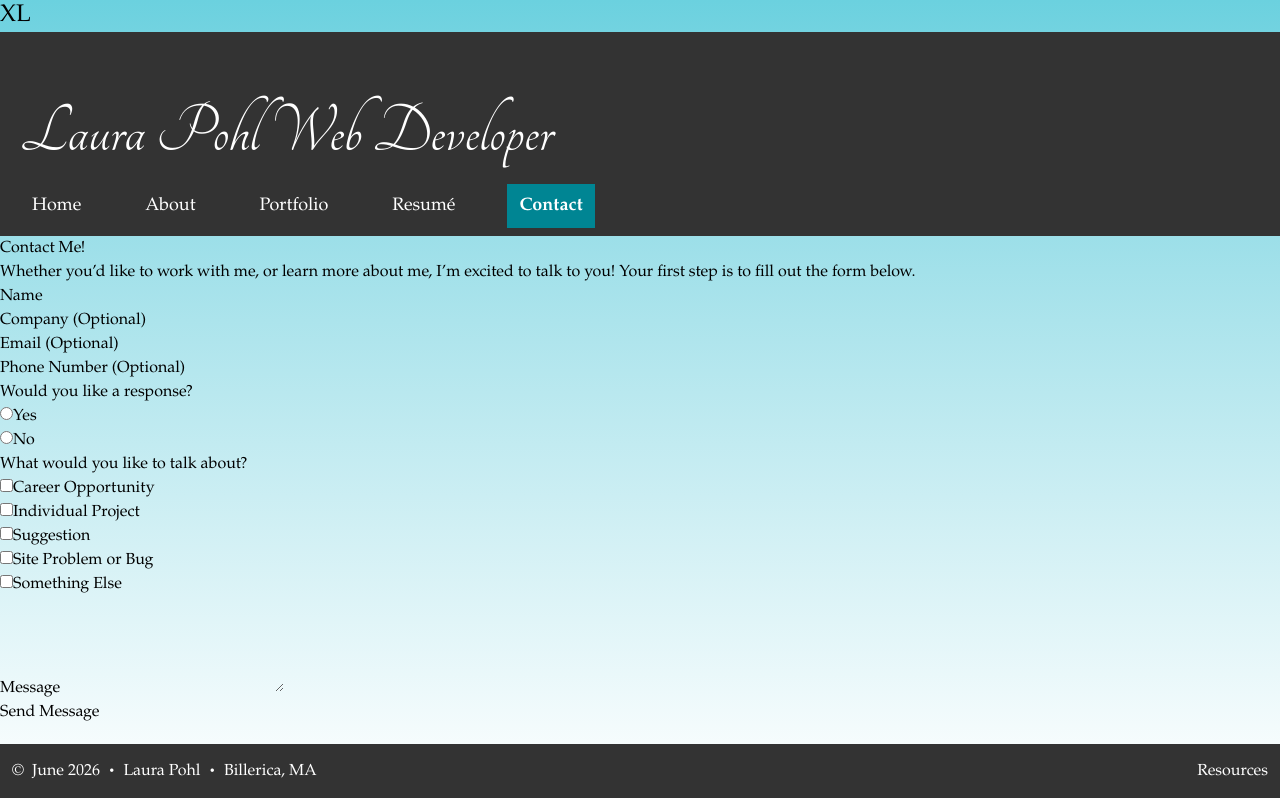
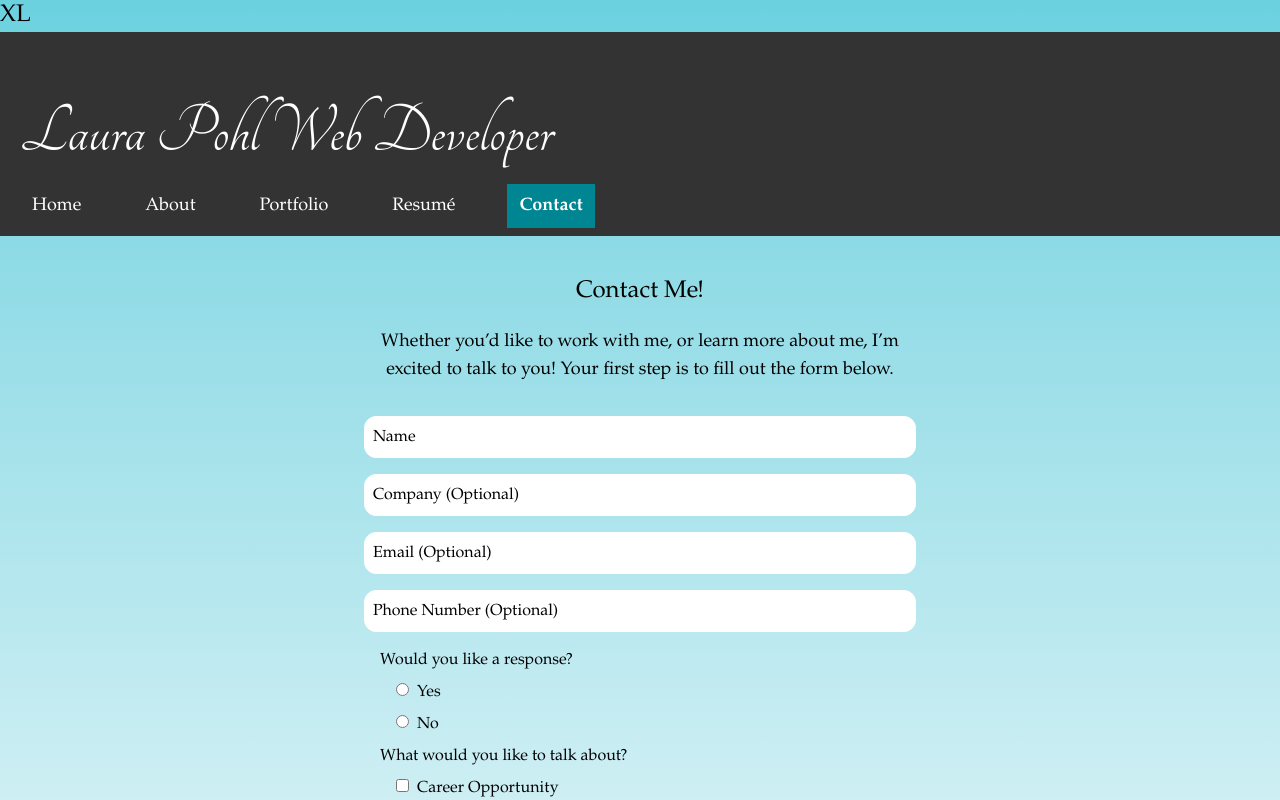
Before and after one commit to irishmaiden18/portfolio-2026, a React (Vite) app: page /contact in a window 1280 px wide. Shown: the top 800 px of the page. Built offline with nearby package versions, Linux system fonts and the light colour scheme.

Commit message:
adds contact page formatting

```diff
--- a/src/components/Contact.jsx
+++ b/src/components/Contact.jsx
@@ -119,53 +119,64 @@ const Contact = () => {
 
   return (
     <>
+      <div className="container mx-auto flex flex-col items-center">
+
+        <h2 className="text-center text-2xl mt-10 mb-2">Contact Me!</h2>
+
+        <div className="flex flex-col items-center gap-4 w-full max-w-xl p-3">
+
+          <p className="text-lg text-center px-2 pb-4">Whether you’d like to work with me, or learn more about me, I’m excited to talk to you! Your first step is to fill out the form below.</p>
+
+          {/* focus:outline-none turns off tailwind's automatic form formatting so I can change focus border with styling */}
+          <form onSubmit={handleSubmit} className="flex flex-col gap-4 w-full max-w-xl">
             <div>
-        <h2>Contact Me!</h2>
-
-        <p>Whether you’d like to work with me, or learn more about me, I’m excited to talk to you! Your first step is to fill out the form below.</p>
-
-        <form onSubmit={handleSubmit}>
-          <div>
-            <label>Name</label>
               <input
                 type="text"
                 name="name"
                 value={formData.name}
                 onChange={handleChange}
                 required
+                placeholder="Name"
+                className="bg-white rounded-xl p-2 placeholder:text-black w-full border border-white focus:outline-none focus:border-2 focus:border-[#008593]"
               />
             </div>
             <div>
-            <label>Company (Optional)</label>
               <input
                 type="text"
                 name="company"
                 value={formData.company}
                 onChange={handleChange}
+                placeholder="Company (Optional)"
+                className="bg-white rounded-xl p-2 placeholder:text-black w-full border border-white focus:outline-none focus:border-2 focus:border-[#008593]"
               />
             </div>
             <div>
-            <label>Email (Optional)</label>
+              {/* <label>Email (Optional)</label> */}
               <input
                 type="email"
                 name="email"
                 value={formData.email}
                 onChange={handleChange}
+                placeholder="Email (Optional)"
+                className="bg-white rounded-xl p-2 placeholder:text-black w-full border border-white focus:outline-none focus:border-2 focus:border-[#008593]"
               />
             </div>
             <div>
-            <label>Phone Number (Optional)</label>
+              {/* <label>Phone Number (Optional)</label> */}
               <input
                 type="text"
                 name="phone"
                 value={formData.phone}
                 onChange={handleChange}
+                placeholder="Phone Number (Optional)"
+                className="bg-white rounded-xl p-2 placeholder:text-black w-full border border-white focus:outline-none focus:border-2 focus:border-[#008593]"
               />
             </div>
+            <div className="pl-4">
               <div>
                 <label>Would you like a response?</label>
-            <div>
-              <div>
+                <div className="px-4">
+                  <div className="py-2">
                     <input
                       type="radio"
                       id="yes"
@@ -175,9 +186,9 @@ const Contact = () => {
                       onChange={handleChange}
                       required
                     />
-                <label htmlFor="yes">Yes</label>
+                    <label htmlFor="yes" className="pl-2">Yes</label>
                   </div>
-              <div>
+                  <div className="pb-2">
                     <input
                       type="radio"
                       id="no"
@@ -187,15 +198,15 @@ const Contact = () => {
                       onChange={handleChange}
                       required
                     />
-                <label htmlFor="no">No</label>
+                    <label htmlFor="no" className="pl-2">No</label>
                   </div>
                 </div>
               </div>
               <div>
                 <label>What would you like to talk about?</label>
-            <div>
+                <div className="px-4">
                   {/* Career Opportunity */}
-              <div>
+                  <div className="py-2">
                     <input
                       type="checkbox"
                       name="subjects"
@@ -203,10 +214,10 @@ const Contact = () => {
                       checked={formData.subjects.includes("Career Opportunity")}
                       onChange={handleMultiCheckboxChange}
                     />
-                <label>Career Opportunity</label>
+                    <label className="pl-2">Career Opportunity</label>
                   </div>
                   {/* Individual Project */}
-              <div>
+                  <div className="pb-2">
                     <input
                       type="checkbox"
                       name="subjects"
@@ -214,10 +225,10 @@ const Contact = () => {
                       checked={formData.subjects.includes("Individual Project")}
                       onChange={handleMultiCheckboxChange}
                     />
-                <label>Individual Project</label>
+                    <label className="pl-2">Individual Project</label>
                   </div>
                   {/* Suggestion */}
-              <div>
+                  <div className="pb-2">
                     <input
                       type="checkbox"
                       name="subjects"
@@ -225,10 +236,10 @@ const Contact = () => {
                       checked={formData.subjects.includes("Suggestion")}
                       onChange={handleMultiCheckboxChange}
                     />
-                <label>Suggestion</label>
+                    <label className="pl-2">Suggestion</label>
                   </div>
                   {/* Site Problem or Bug */}
-              <div>
+                  <div className="pb-2">
                     <input
                       type="checkbox"
                       name="subjects"
@@ -236,7 +247,7 @@ const Contact = () => {
                       checked={formData.subjects.includes("Site Problem or Bug")}
                       onChange={handleMultiCheckboxChange}
                     />
-                <label>Site Problem or Bug</label>
+                    <label className="pl-2">Site Problem or Bug</label>
                   </div>
                   {/* Something Else */}
                   <div>
@@ -247,25 +258,29 @@ const Contact = () => {
                       checked={formData.subjects.includes("Something Else")}
                       onChange={handleMultiCheckboxChange}
                     />
-                <label>Something Else</label>
+                    <label className="pl-2">Something Else</label>
+                  </div>
                 </div>
               </div>
             </div>
             <div>
-            <label>Message</label>
               <textarea
                 name="message"
                 value={formData.message}
                 onChange={handleChange}
                 required
-              rows="4"
+                rows="6"
+                placeholder="Message"
+                className="bg-white rounded-xl p-2 placeholder:text-black w-full border border-white focus:outline-none focus:border-2 focus:border-[#008593]"
               />
             </div>
+            {/* mx-auto: centers the button */}
             <button
               type="submit"
               disabled={loading}
+              className="bg-[#008593] text-white rounded-xl p-2 w-1/4 mx-auto hover:text-black hover:bg-[#7FD7E3]"
             >
-            {loading ? "Sending..." : "Send Message"}
+              {loading ? "Sending..." : "Submit"}
             </button>
           </form>
 
@@ -278,6 +293,7 @@ const Contact = () => {
             </div>
           )}
         </div>
+      </div>
     </>
   )
 }
```
Lines whose indentation alone changed are shown as unchanged.
